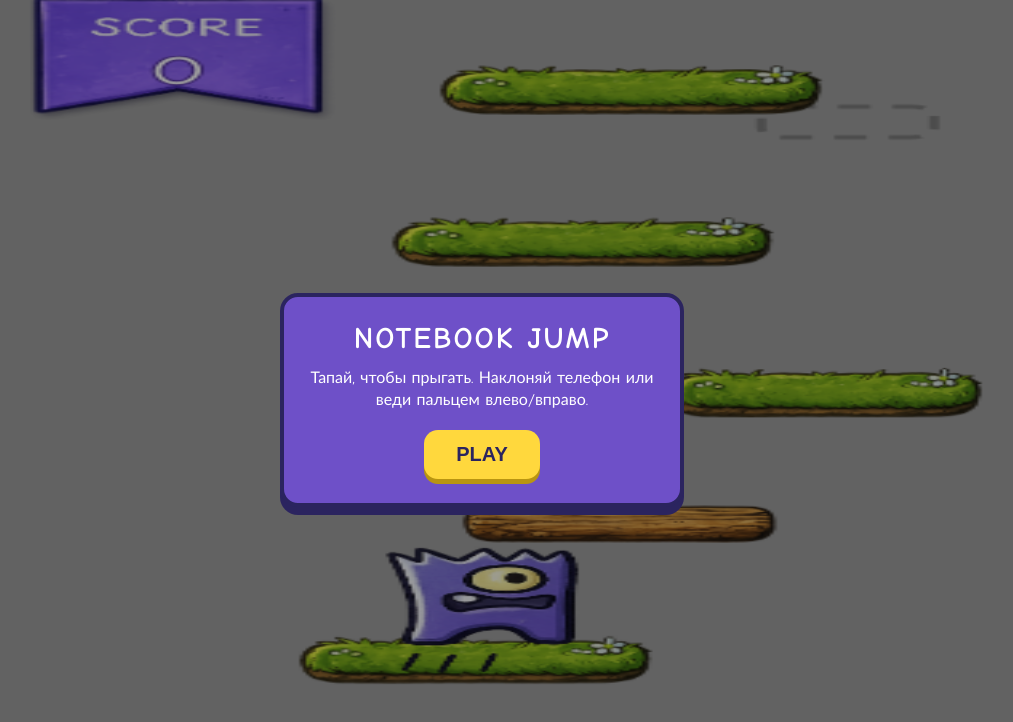
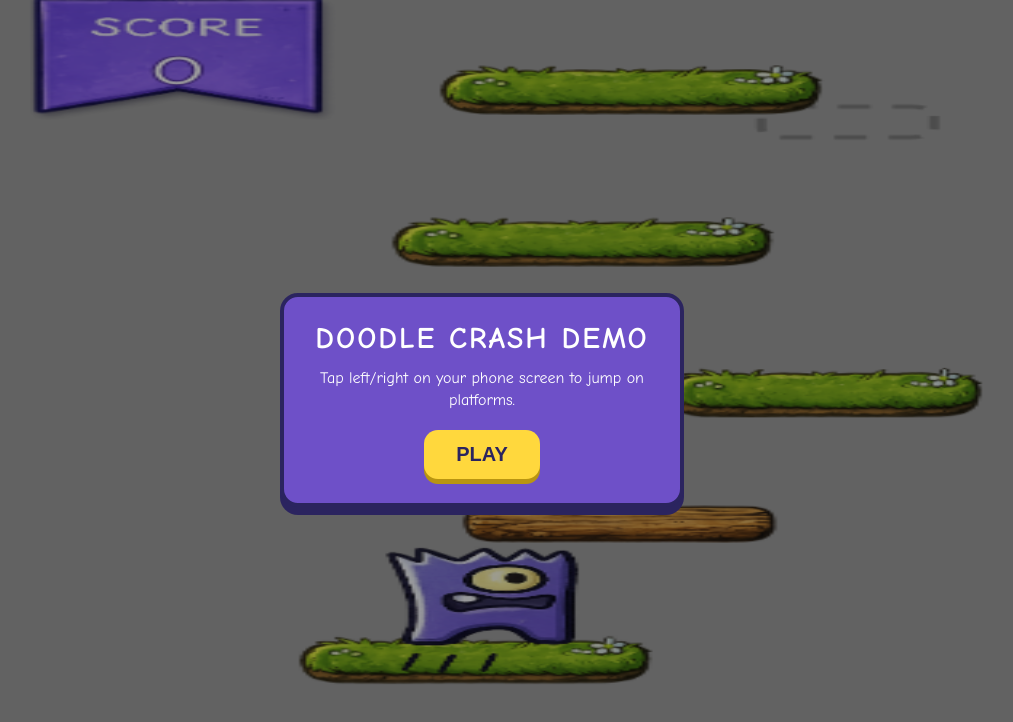
Before and after one commit to Freenstaip/doodle-telegram-game, a website: page public/index.html in a window 1280 px wide. Shown: the whole page, without its empty margins (158-1171 px from the left). Drawn offline with Linux system fonts and the light colour scheme; no server answers.

Commit message:
index.html

```diff
--- a/public/index.html
+++ b/public/index.html
@@ -3,17 +3,17 @@
 <head>
   <meta charset="utf-8" />
   <meta name="viewport" content="width=device-width, initial-scale=1, maximum-scale=1, user-scalable=no, viewport-fit=cover" />
-  <title>Notebook Jump</title>
+  <title>DOODLE CRASH DEMO</title>
   <link rel="stylesheet" href="./styles.css" />
   <script src="https://telegram.org/js/telegram-web-app.js"></script>
 </head>
 <body>
   <main id="app">
-    <canvas id="game" aria-label="Notebook Jump game"></canvas>
+    <canvas id="game" aria-label="DOODLE CRASH DEMO"></canvas>
     <div id="start" class="overlay">
       <div class="card">
-        <h1>NOTEBOOK JUMP</h1>
-        <p>Тапай, чтобы прыгать. Наклоняй телефон или веди пальцем влево/вправо.</p>
+        <h1>DOODLE CRASH DEMO</h1>
+        <p>Tap left/right on your phone screen to jump on platforms.</p>
         <button id="play">PLAY</button>
       </div>
     </div>
@@ -26,9 +26,9 @@
     </div>
     <div id="registerGate" class="overlay hidden">
       <div class="card">
-        <h1 id="gateTitle">Ваш прогресс сохранён</h1>
-        <p id="gateText">Чтобы продолжить игру:<br>✅ Зарегистрируйтесь на сайте<br>✅ В поиске найдите <strong>Doodle Crash</strong><br>✅ Продолжите игру без ограничений<br><br><span class="game-search-label">🔎 Название игры для поиска:</span><span class="game-search-row"><strong>DOODLE CRASH</strong><button type="button" id="copyGameName" class="copy-game-name">📋 Копировать</button></span><span id="copyGameNameStatus" class="copy-game-name-status"></span></p>
-        <button id="registerBtn">Продолжить на сайте</button>
+        <h1 id="gateTitle">Your progress has been saved.</h1>
+        <p id="gateText">To continue the game:<br>✅ Register on the website<br>✅ Find in search <strong>Doodle Crash</strong><br>✅ Continue playing without restrictions<br><br><span class="game-search-label">🔎 Game name to search:</span><span class="game-search-row"><strong>DOODLE CRASH</strong><button type="button" id="copyGameName" class="copy-game-name">📋 Copy</button></span><span id="copyGameNameStatus" class="copy-game-name-status"></span></p>
+        <button id="registerBtn">Continue on the website</button>
       </div>
     </div>
   </main>
```
